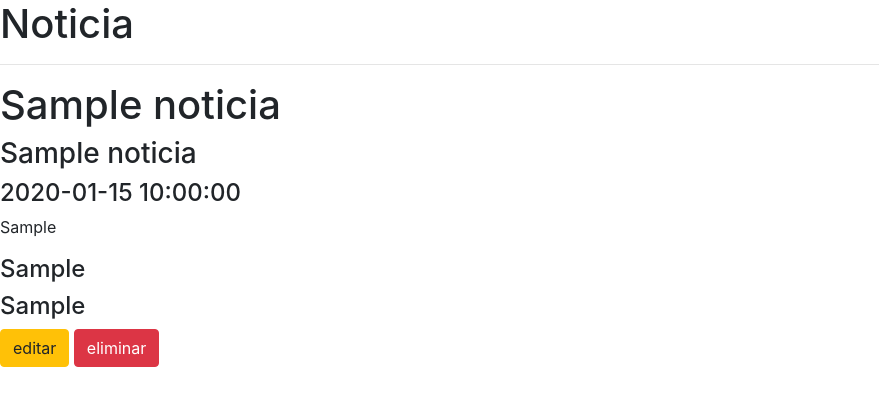
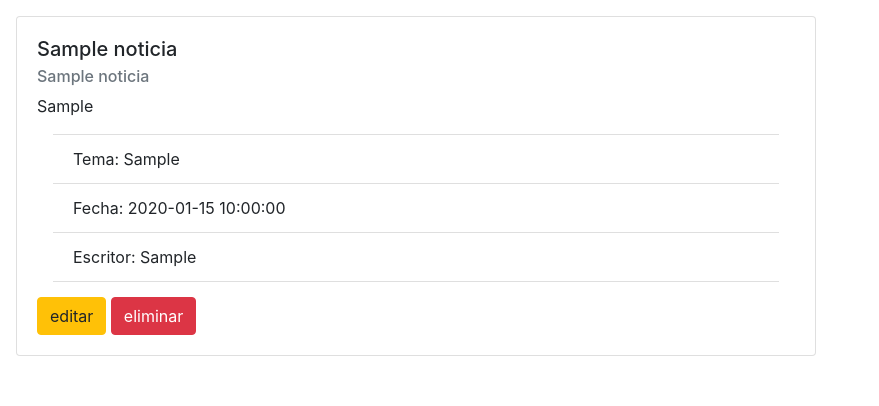
Before and after one commit to Pronesti/PHP_NEWS, a PHP site: page /noticia.php?id=1 in a window 1280 px wide. Shown: the part 56-462 px from the top of the page, without its empty margins (0-879 px from the left). Run offline with PHP 8.4, Linux system fonts and the light colour scheme; tables that the repository leaves empty or names only in its code hold one stand-in row (values such as "Sample post").

Commit message:
work is done

```diff
--- a/agregar_escritor.php
+++ b/agregar_escritor.php
@@ -33,6 +33,7 @@
     </ul>
   </div>
 </nav>
+<div class="card m-3 p-2">
 <form method="post" name="agregar_escritor" method="POST" action="agregar_escritor.php" class="form-group">
     <label>Apellido:</label>
     <input name="apellido" type="text" class="form-control"><br>
@@ -43,6 +44,7 @@
     <input type="submit" name="submit" value="Agregar Escritor" class="btn btn-primary">
     <button type="reset" class="btn btn-danger">Limpiar campos</button>
     </form>
+</div>
 <script src="https://code.jquery.com/jquery-3.3.1.slim.min.js" integrity="sha384-q8i/X+965DzO0rT7abK41JStQIAqVgRVzpbzo5smXKp4YfRvH+8abtTE1Pi6jizo" crossorigin="anonymous"></script>
 <script src="https://cdnjs.cloudflare.com/ajax/libs/popper.js/1.14.7/umd/popper.min.js" integrity="sha384-UO2eT0CpHqdSJQ6hJty5KVphtPhzWj9WO1clHTMGa3JDZwrnQq4sF86dIHNDz0W1" crossorigin="anonymous"></script>
 <script src="https://stackpath.bootstrapcdn.com/bootstrap/4.3.1/js/bootstrap.min.js" integrity="sha384-JjSmVgyd0p3pXB1rRibZUAYoIIy6OrQ6VrjIEaFf/nJGzIxFDsf4x0xIM+B07jRM" crossorigin="anonymous"></script>
--- a/noticia.php
+++ b/noticia.php
@@ -50,23 +50,25 @@
   </div>
 </nav>
 <div>
-    <h1>Noticia</h1>
     <?php
         $querydos = "SELECT * FROM noticias WHERE ID=$id_noticia;";
         $resultadodos = $con->query($querydos);
         ?>
                 <?php foreach ( $resultadodos as $rowsdos) {?>
-                <hr>
-                    <article>
-                        <h1><?=$rowsdos["titulo"]?></h1>
-                        <h3><?=$rowsdos["subtitulo"]?></h3>
-                        <h4><?=$rowsdos["fecha"]?></h4>
-                        <p><?=$rowsdos["noticia"]?></p>
-                        <h4><?=$rowsdos["tema"]?></h4>
-                        <h4><?=$rowsdos["escritor"]?></h4>
-                        <a href="editar_noticia.php?id=<?=$rowsdos['id']?>" class="btn btn-warning">editar</a>
-                        <a href="eliminar_noticia.php?id=<?=$rowsdos['id']?>" class="btn btn-danger">eliminar</a>
-                    </article>
+                  <div class="card m-3" style="max-width: 50rem;">
+  <div class="card-body">
+    <h5 class="card-title"><?=$rowsdos["titulo"]?></h5>
+    <h6 class="card-subtitle mb-2 text-muted"><?=$rowsdos["subtitulo"]?></h6>
+    <p class="card-text"><?=$rowsdos["noticia"]?></p>
+    <ul class="list-group list-group-flush m-3">
+    <li class="list-group-item">Tema: <?=$rowsdos["tema"]?></li>
+    <li class="list-group-item">Fecha: <?=$rowsdos["fecha"]?></li>
+    <li class="list-group-item">Escritor: <?=$rowsdos["escritor"]?></li>
+  </ul>
+    <a href="editar_noticia.php?id=<?=$rowsdos['id']?>" class="btn btn-warning">editar</a>
+    <a href="eliminar_noticia.php?id=<?=$rowsdos['id']?>" class="btn btn-danger">eliminar</a>
+  </div>
+</div>
                 <?php }?>
     </div>
     <script src="https://code.jquery.com/jquery-3.3.1.slim.min.js" integrity="sha384-q8i/X+965DzO0rT7abK41JStQIAqVgRVzpbzo5smXKp4YfRvH+8abtTE1Pi6jizo" crossorigin="anonymous"></script>
--- a/noticias.php
+++ b/noticias.php
@@ -55,7 +55,7 @@
         ?>
                 <?php foreach ( $resultadodos as $rowsdos) {?>
 
-                    <div class="card m-3" style="max-width: 18rem;">
+                    <div class="card m-3" style="max-width: 50rem;">
   <div class="card-body">
     <h5 class="card-title"><?=$rowsdos["titulo"]?></h5>
     <h6 class="card-subtitle mb-2 text-muted"><?=$rowsdos["subtitulo"]?></h6>
```
Also changed, not shown: agregar_noticia.php (+9 -11 lines), eliminar_noticia.php (+6 -5 lines), escritor.php (+8 -2 lines).
